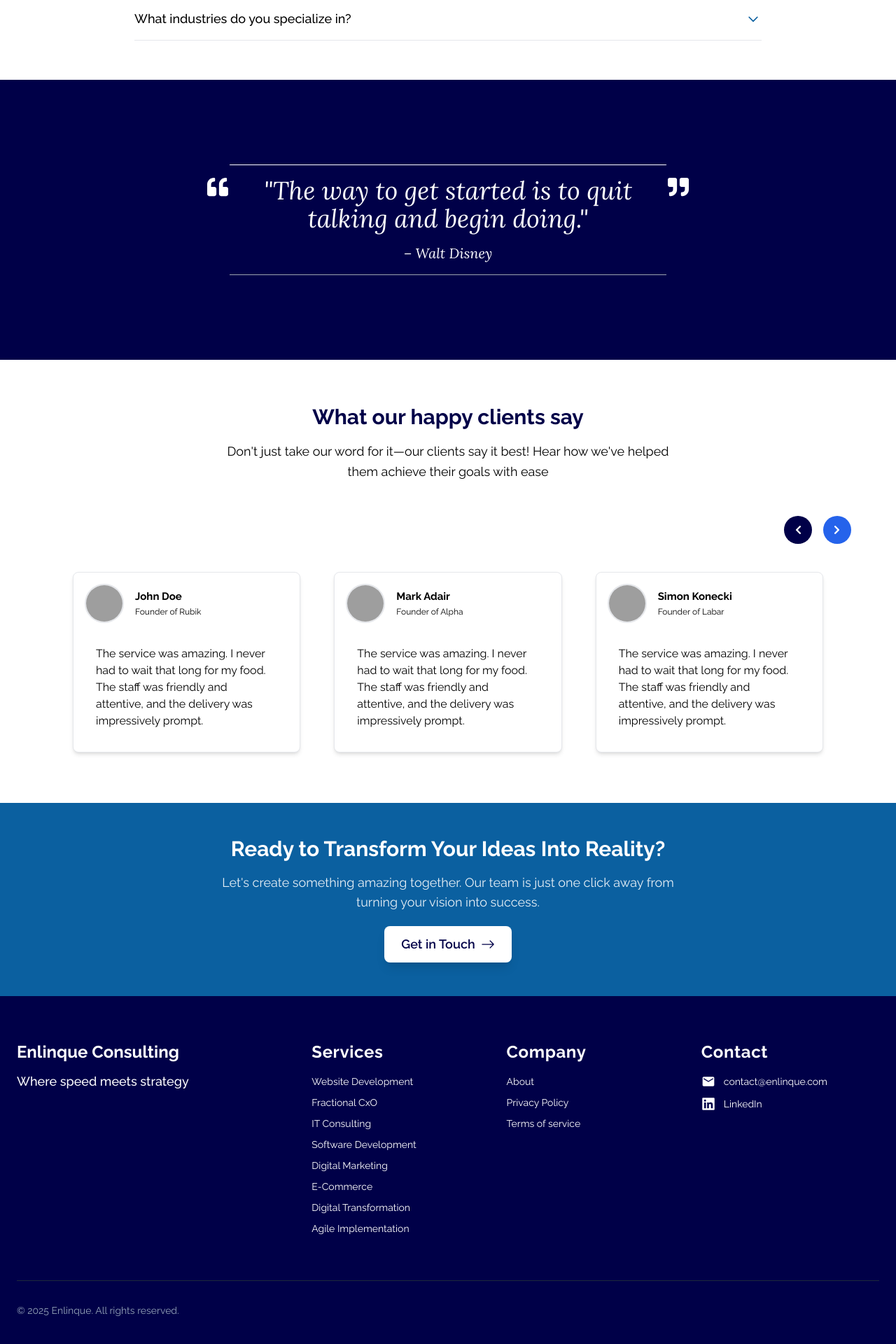
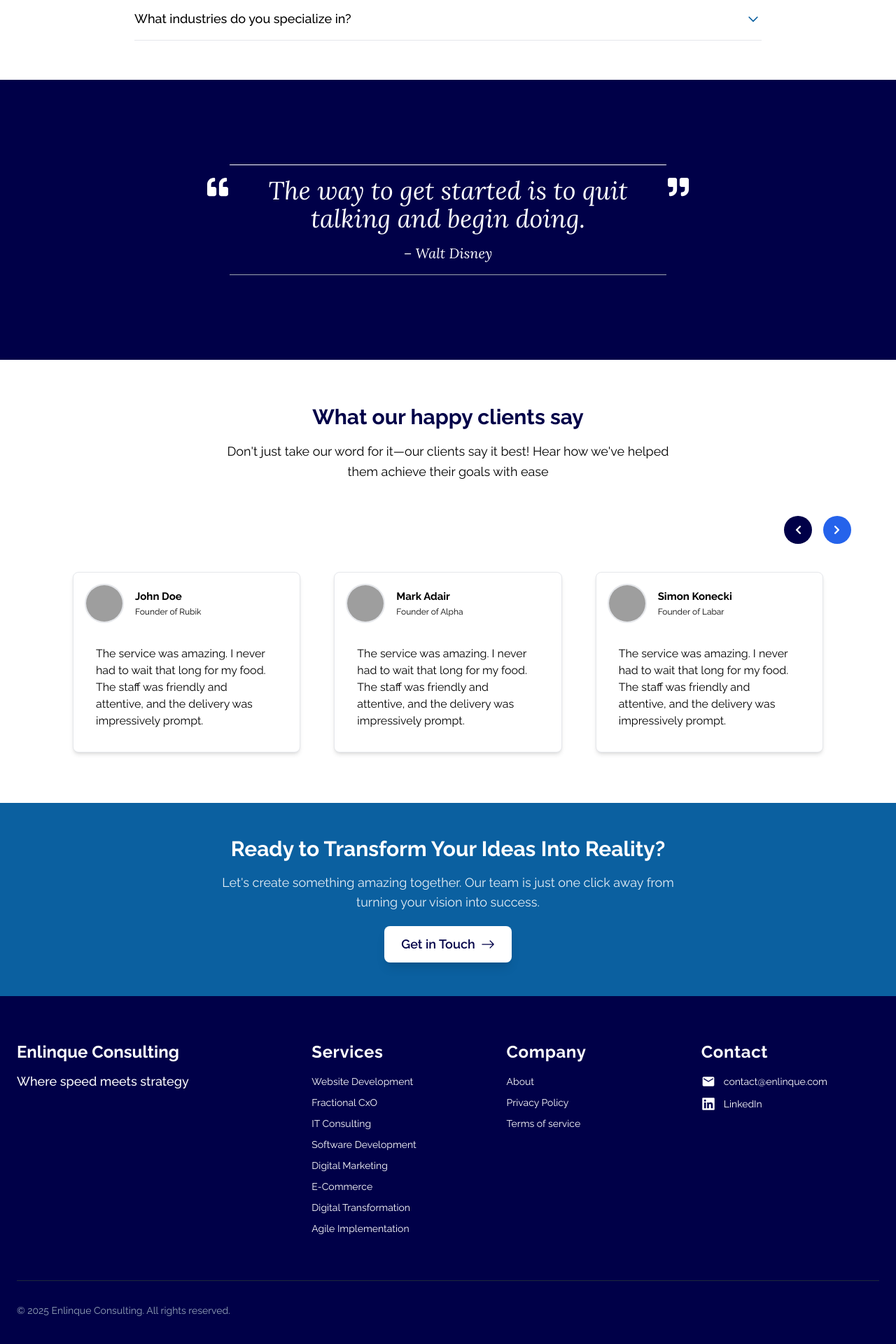
Before and after one commit to vinit14501/enlinque-demo-frontend, a React (Vite) app: page / in a window 1280 px wide. Shown: the part 2838-4758 px from the top of the page at 70% size. Built offline with nearby package versions, Linux system fonts and the light colour scheme; grey boxes are pictures that could not be loaded; a web font is replaced by a local one.

Commit message:
small changes

```diff
--- a/src/Components/Footer.jsx
+++ b/src/Components/Footer.jsx
@@ -201,7 +201,8 @@ const Footer = () => {
         >
           <div className="flex flex-col md:flex-row justify-between items-center space-y-4 md:space-y-0">
             <p className="text-slate-400 text-sm">
-              © {new Date().getFullYear()} Enlinque. All rights reserved.
+              © {new Date().getFullYear()} Enlinque Consulting. All rights
+              reserved.
             </p>
           </div>
         </motion.div>
--- a/src/Components/home/Quotes.jsx
+++ b/src/Components/home/Quotes.jsx
@@ -32,8 +32,7 @@ export default function Quotes() {
                 text-white mb-3 sm:mb-4
               "
             >
-              &quot;The way to get started is to quit talking and begin
-              doing.&quot;
+              The way to get started is to quit talking and begin doing.
             </p>
           </div>
           <p
```
